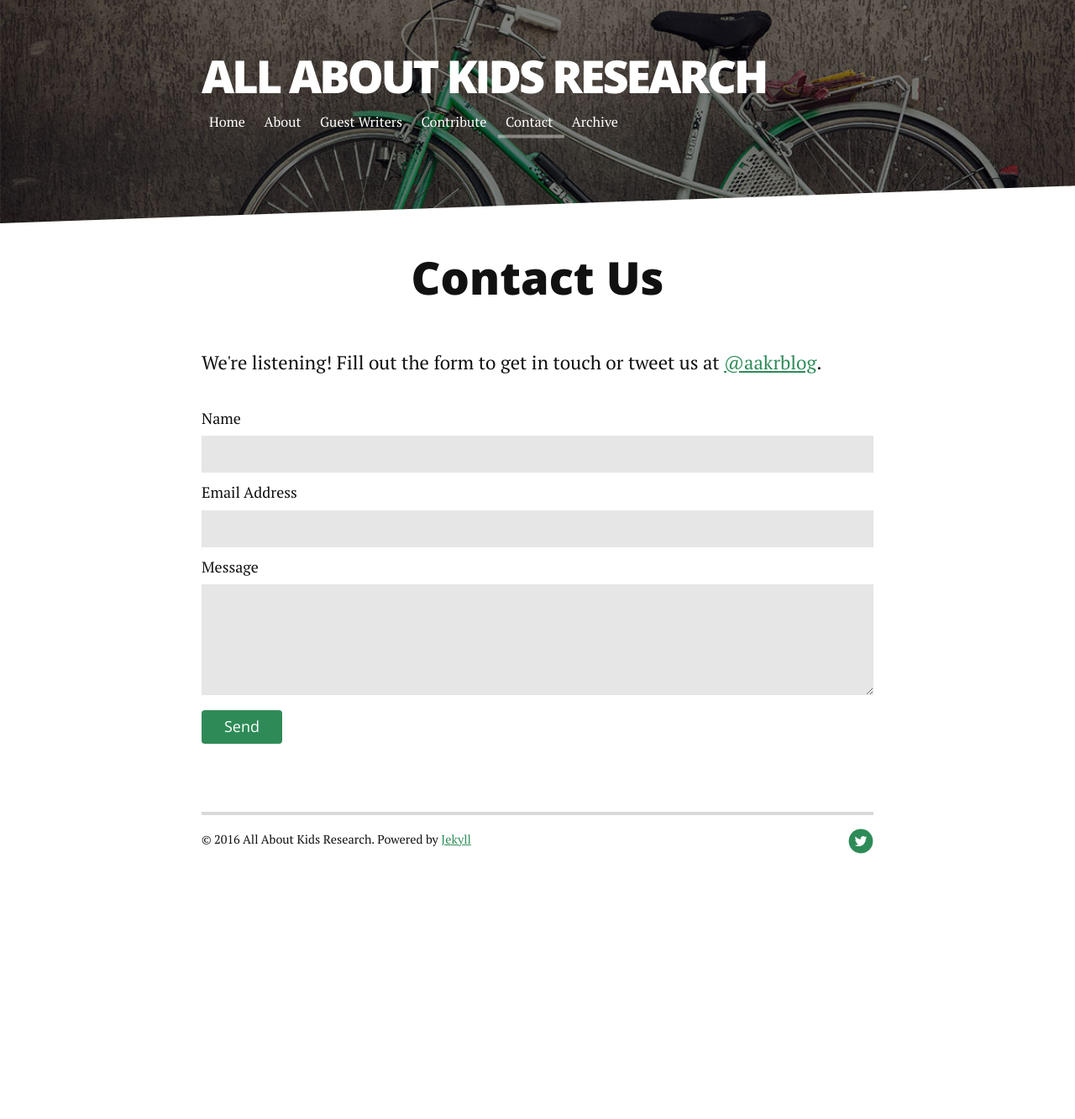
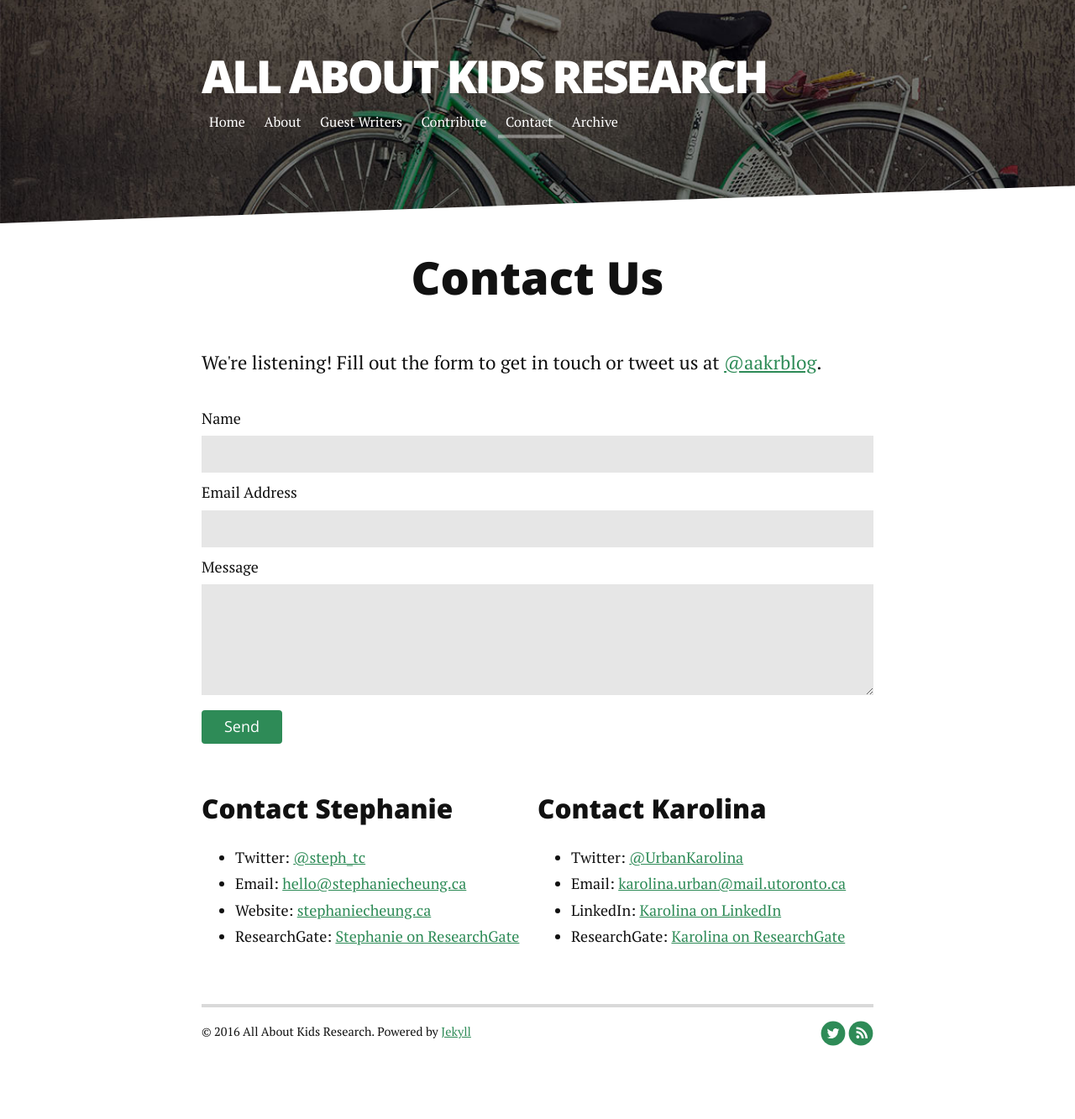
Before and after one commit to SKaakr/SKaakr.github.io, a Jekyll site: the page built from contact.md, in a window 1280 px wide. Shown: the whole page at 84% size. Built offline with Jekyll 4.4.1, drawn with Linux system fonts in a browser that asks for light colours; nearby versions of some CDN libraries; Markdown is read by kramdown in place of the engine named in the settings; before the commit the page ends 1104 px from its top, so only the background shows below that.

Commit message:
update contact info

```diff
--- a/_config.yml
+++ b/_config.yml
@@ -10,6 +10,7 @@ markdown: redcarpet
 highlighter: pygments
 gems: [jekyll-paginate]
 paginate: 5
+
 
 navigation:
  - title: Home
--- a/_includes/footer.html
+++ b/_includes/footer.html
@@ -32,6 +32,10 @@
                   </svg>
             </a></li>
             {% endif %}
+            <li><a href="/feed.xml">
+              <svg id="rss" class="custom-icon" version="1.1" xmlns="http://www.w3.org/2000/svg" xmlns:xlink="http://www.w3.org/1999/xlink" viewBox="0 0 100 100" style="height: 30px; width: 30px;"><circle class="outer-shape" cx="50" cy="50" r="48" style="opacity: 1;"></circle>
+              <path class="inner-shape" style="opacity: 1;" transform="translate(32,25) scale(1.4)" d="M 4.259,23.467c-2.35,0-4.259,1.917-4.259,4.252c0,2.349, 1.909,4.244, 4.259,4.244 c 2.358,0, 4.265-1.895, 4.265-4.244C 8.525,25.383, 6.618,23.467, 4.259,23.467zM 0.005,10.873l0,6.133 c 3.993,0, 7.749,1.562, 10.577,4.391c 2.825,2.822, 4.384,6.595, 4.384,10.603l 6.16,0 C 21.125,20.349, 11.648,10.873, 0.005,10.873zM 0.012,0l0,6.136 c 14.243,0, 25.836,11.604, 25.836,25.864L 32,32 C 32,14.36, 17.648,0, 0.012,0z"></path>
+              </svg>            </a></li>
          </ul>
       </div>
    </div>
--- a/contact.md
+++ b/contact.md
@@ -15,4 +15,28 @@ title: Contact All About Kids Research
     <textarea name="message" id="message" cols="30" rows="10" class="full-width"></textarea><br>
     <input type="submit" value="Send" class="button">
   </form>
+
+<div class="container">
+<div style="width: 50%; float:left">
+  <h3>Contact Stephanie</h3>
+  <ul>
+    <li>Twitter: <a href="http://twitter.com/steph_tc">@steph_tc</a></li>
+    <li>Email: <a href="mailto:hello@stephaniecheung.ca">hello@stephaniecheung.ca</a></li>
+    <li>Website:  <a href="http://stephaniecheung.ca">stephaniecheung.ca</a></li>
+    <li>ResearchGate: <a href="https://www.researchgate.net/profile/Stephanie_Cheung4">Stephanie on ResearchGate</a></li>
+  </ul>
+  </div>
+
+  <div style="width: 50%; float:right">
+  <h3>Contact Karolina</h3>
+  <ul>
+    <li>Twitter: <a href="http://twitter.com/UrbanKarolina">@UrbanKarolina</a></li>
+    <li>Email: <a href="mailto:karolina.urban@mail.utoronto.ca">karolina.urban@mail.utoronto.ca</a></li>
+    <li>LinkedIn:  <a href="http://ca.linkedin.com/in/karolina-urban-15728860">Karolina on LinkedIn</a></li>
+    <li>ResearchGate: <a href="http://www.researchgate.net/profile/Karolina_Urban">Karolina on ResearchGate</a></li>
+  </ul>
+  </div>
+  </div>
+
+
 </div>
```
Also changed, not shown: karolina.md (+1 -1 lines), stephanie.md (+1 -1 lines).
